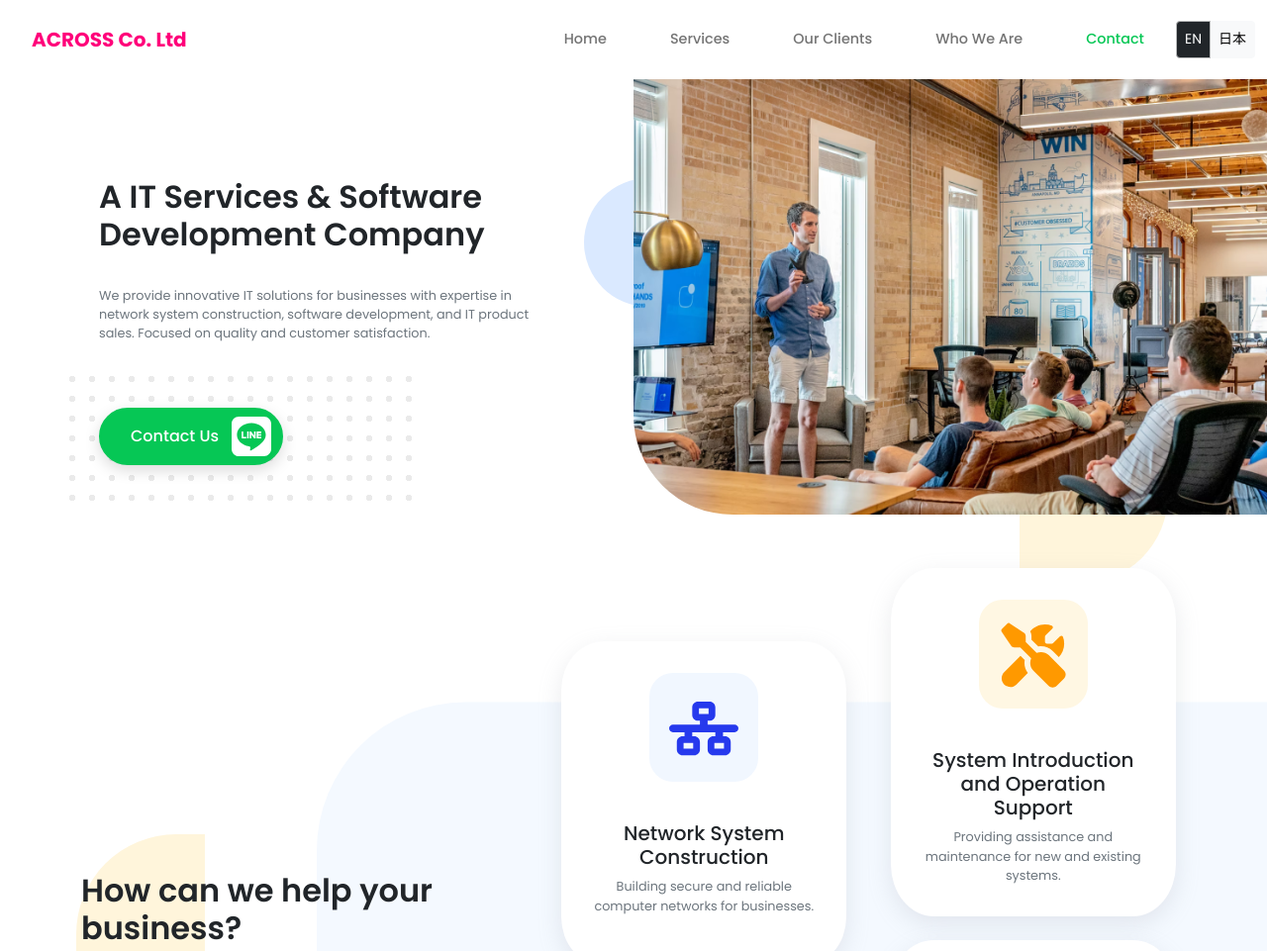
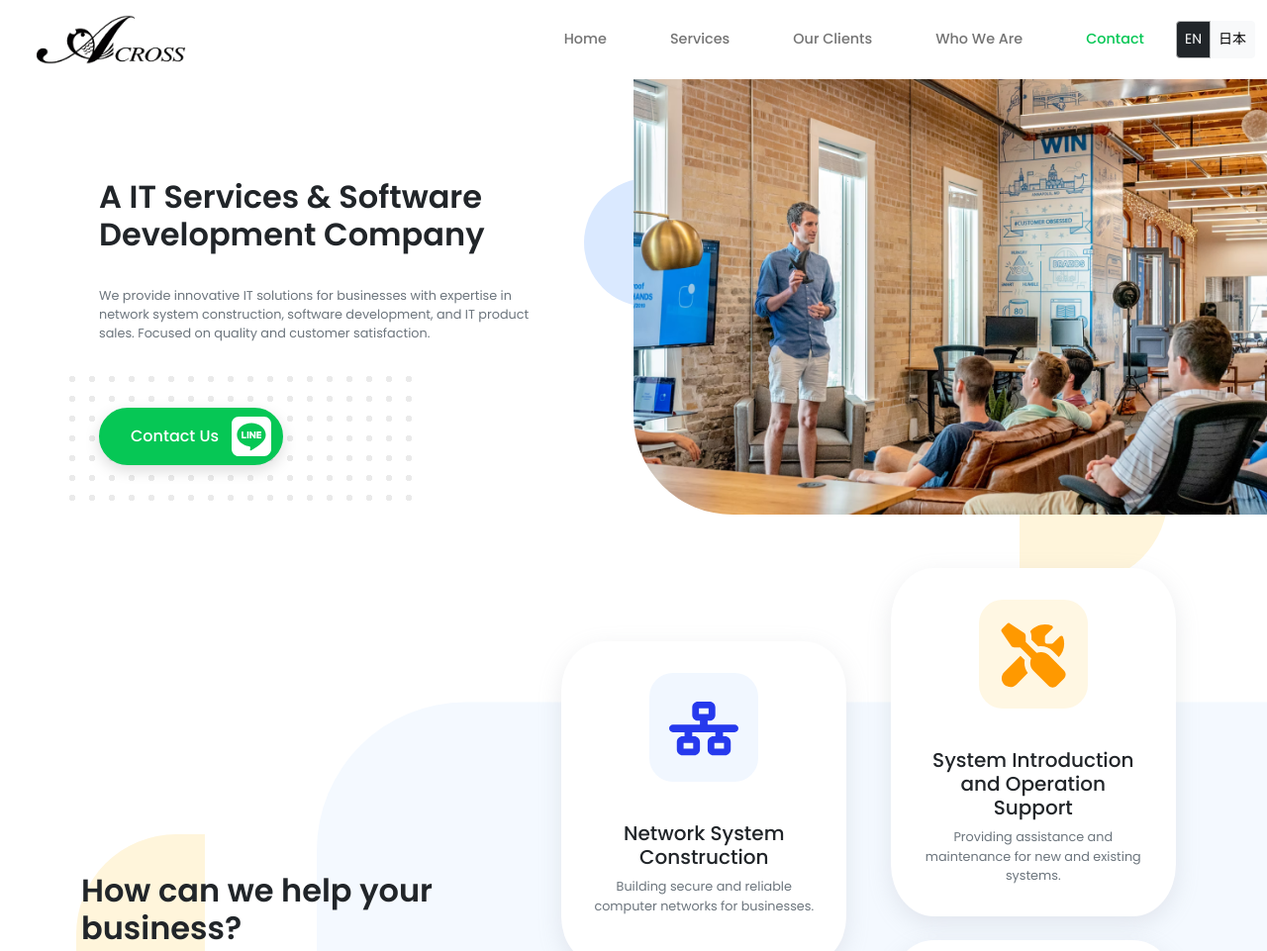
Before and after one commit to VirajLasitha/ACROSS-Web-Site, a plain HTML site: page index.html in a window 1280 px wide. Shown: the top 961 px of the page at 99% size. Drawn offline with nearby package versions, Linux system fonts and the light colour scheme.

Commit message:
logo added

```diff
--- a/index.html
+++ b/index.html
@@ -33,10 +33,15 @@
 
 <body data-bs-spy="scroll" data-bs-target=".navbar" data-bs-offset="0">
     <header>
-        <nav class="navbar navbar-expand-lg fixed-top nav-main" id="navbar-example2" >
+        <nav class="navbar navbar-expand-lg fixed-top nav-main" id="navbar-example2">
             <div class="container-fluid">
-                <a class="navbar-brand" href="#" style="color: #FF007A; padding: 0 20px; font-weight: bold;"
-                    data-translation-key="companyName">Across Co.Ltd.</a>
+                <!-- <a class="navbar-brand" href="#" style="color: #FF007A; padding: 0 20px; font-weight: bold;"
+                    data-translation-key="companyName">
+                    Across Co.Ltd.
+                </a> -->
+                <a class="navbar-brand" href="/" style="color: #FF007A; padding: 0 20px; font-weight: bold;">
+                    <img src="/img/Across2.png" alt="Across Co.Ltd.">
+                </a>
                 <button class="navbar-toggler" type="button" data-bs-toggle="collapse" data-bs-target="#navbarNav"
                     aria-controls="navbarNav" aria-expanded="false" aria-label="Toggle navigation">
                     <span class="navbar-toggler-icon"></span>
@@ -85,9 +90,11 @@
                     </p>
 
                     <a class="btn-contact-now" href="https://line.me/ti/p/N9GslRhDfK" target="_blank"><span
-                            data-translation-key="hero-cta"></span> &nbsp; <i class="btn-line fab fa-line" style="font-size: 2.5em;
+                            data-translation-key="hero-cta"></span> &nbsp;
+                        <i class="btn-line fab fa-line" style="font-size: 2.5em;
                                 position: absolute;
-                                top: 7px;"></i></a>
+                                top: 7px;"></i>
+                    </a>
 
                     <div class="dot-box"></div>
 
--- a/lang-script.js
+++ b/lang-script.js
@@ -55,7 +55,7 @@ const translations = {
     'fcontact3': 'Support 24/7',
 
     'footerCopyright': 'Copyright',
-    'footerAllRightReserved': 'All rights reserved.'
+    'footerAllRightReserved': 'Across Co., Ltd. All rights reserved.'
 
   },
   fr: {
@@ -115,7 +115,7 @@ const translations = {
     'fcontact3': 'ホットライン',
 
     'footerCopyright': '著作権',
-    'footerAllRightReserved': '全著作権所有。',
+    'footerAllRightReserved': 'Across Co., Ltd. 全著作権所有。',
   }
 };
 
--- a/style.css
+++ b/style.css
@@ -42,6 +42,10 @@ p {
 
 .navbar-collapse {
     background-color: #FFFFFF;
+}
+
+.navbar-brand img {
+    height: 60px;
 }
 
 .add-shadow {
```
Also changed, not shown: img/Across.png (added), img/Across2.png (added).
